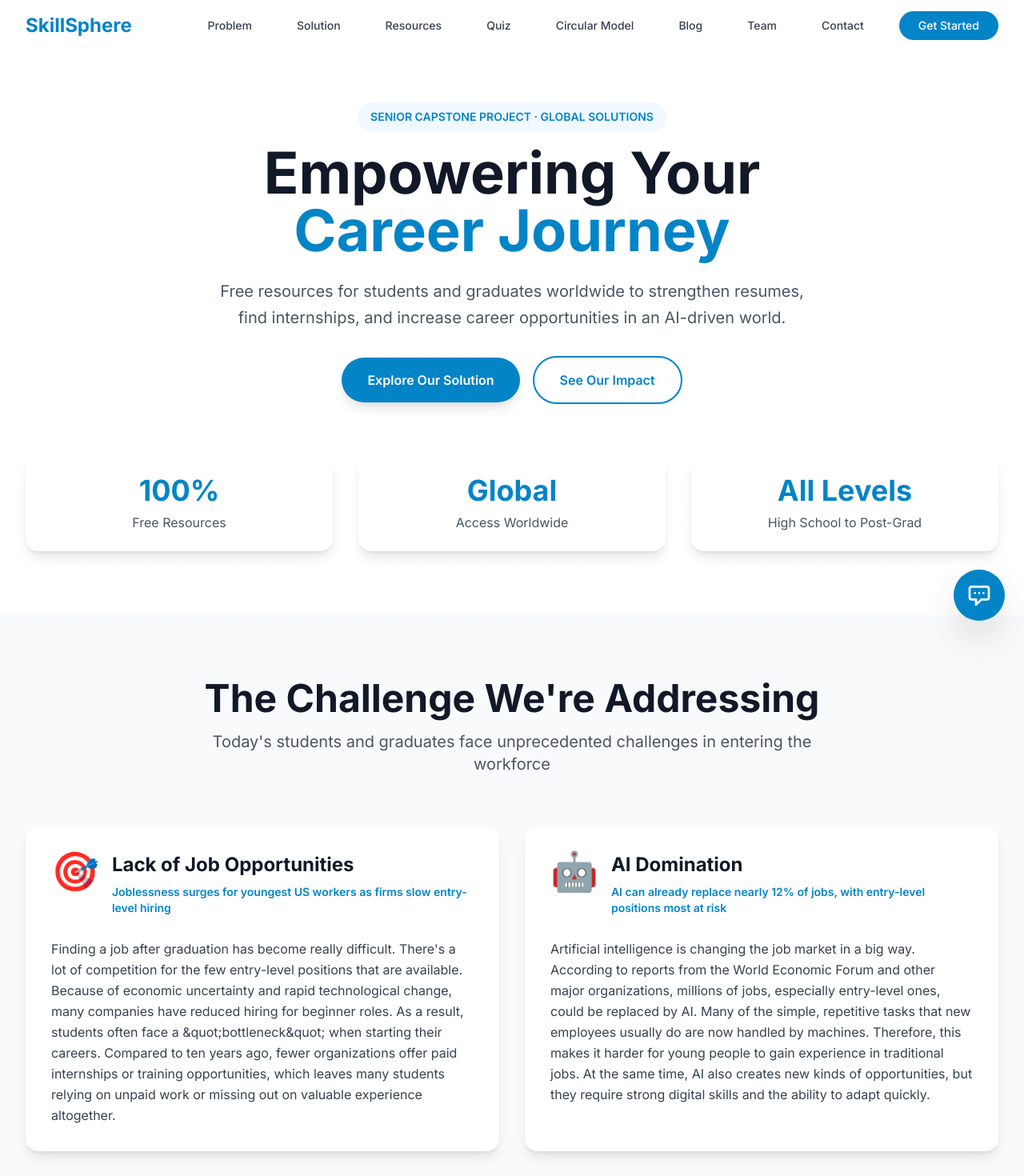
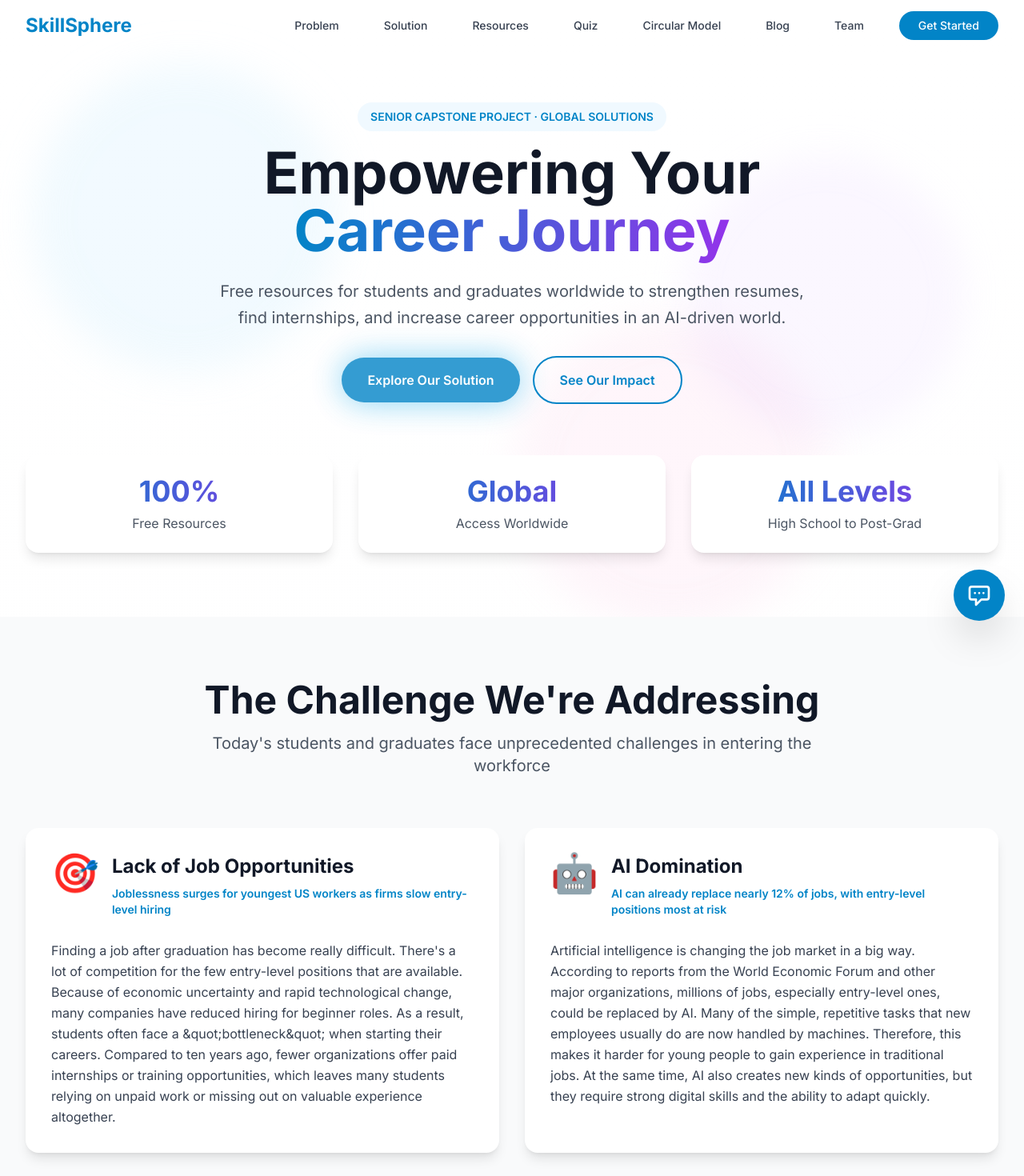
Before and after one commit to tridinhbui/skill-sphere, a Next.js app: page / in a window 1280 px wide. Shown: the top 1470 px of the page at 80% size. Built offline with nearby package versions, Linux system fonts and the light colour scheme.

Commit message:
feat: redesign Contact section to be more compact, add navbar link fix, and enhance UI with animations and effects

```diff
--- a/app/globals.css
+++ b/app/globals.css
@@ -13,3 +13,106 @@
     text-wrap: balance;
   }
 }
+
+/* Animations */
+@keyframes blob {
+  0% {
+    transform: translate(0px, 0px) scale(1);
+  }
+  33% {
+    transform: translate(30px, -50px) scale(1.1);
+  }
+  66% {
+    transform: translate(-20px, 20px) scale(0.9);
+  }
+  100% {
+    transform: translate(0px, 0px) scale(1);
+  }
+}
+
+@keyframes fade-in-up {
+  from {
+    opacity: 0;
+    transform: translateY(30px);
+  }
+  to {
+    opacity: 1;
+    transform: translateY(0);
+  }
+}
+
+@keyframes float {
+  0%, 100% {
+    transform: translateY(0px);
+  }
+  50% {
+    transform: translateY(-20px);
+  }
+}
+
+@keyframes pulse-glow {
+  0%, 100% {
+    opacity: 1;
+    box-shadow: 0 0 20px rgba(14, 165, 233, 0.4);
+  }
+  50% {
+    opacity: 0.8;
+    box-shadow: 0 0 40px rgba(14, 165, 233, 0.6);
+  }
+}
+
+.animate-blob {
+  animation: blob 7s infinite;
+}
+
+.animation-delay-2000 {
+  animation-delay: 2s;
+}
+
+.animation-delay-4000 {
+  animation-delay: 4s;
+}
+
+.animate-fade-in-up {
+  animation: fade-in-up 0.6s ease-out;
+}
+
+.animate-float {
+  animation: float 3s ease-in-out infinite;
+}
+
+.animate-pulse-glow {
+  animation: pulse-glow 2s ease-in-out infinite;
+}
+
+/* Smooth transitions */
+* {
+  transition-property: color, background-color, border-color, text-decoration-color, fill, stroke, opacity, box-shadow, transform, filter, backdrop-filter;
+  transition-timing-function: cubic-bezier(0.4, 0, 0.2, 1);
+  transition-duration: 150ms;
+}
+
+/* Gradient text */
+.gradient-text {
+  background: linear-gradient(135deg, #0ea5e9 0%, #8b5cf6 100%);
+  -webkit-background-clip: text;
+  -webkit-text-fill-color: transparent;
+  background-clip: text;
+}
+
+/* Glass morphism */
+.glass {
+  background: rgba(255, 255, 255, 0.1);
+  backdrop-filter: blur(10px);
+  border: 1px solid rgba(255, 255, 255, 0.2);
+}
+
+/* Hover effects */
+.hover-lift {
+  transition: transform 0.3s ease, box-shadow 0.3s ease;
+}
+
+.hover-lift:hover {
+  transform: translateY(-8px);
+  box-shadow: 0 20px 40px rgba(0, 0, 0, 0.1);
+}
--- a/components/Contact.tsx
+++ b/components/Contact.tsx
@@ -1,132 +1,129 @@
+"use client";
+
+import { useState } from "react";
+
 export default function Contact() {
+  const [expandedMember, setExpandedMember] = useState<number | null>(null);
+
   const teamMembers = [
     {
       name: "Sohni Singh",
       role: "Research and Website Content",
-      teamRole: "Team Member",
       contacts: {
         instagram: "_sohnisingh",
         linkedin: "Sohni Singh",
         email: "sohnisingh2020@gmail.com",
       },
       description:
-        "Sohni conducted extensive research on the content of the website, related to the different career industries, career pathways, and soft and technical skills needed for each industry. And she is very health-conscious and brings attention to wellbeing and sustainability to our team projects.",
-      about:
-        "Hello! My name is Sohni Singh, and I am a senior at Maharishi School. I am interested in neuroscience, healthcare, and entrepreneurship. I love to read, paint, travel, listen to music, and bake in my free time. For a long time, I felt very unsure about what I wanted to study in college and what career I could pursue. I didn't know exactly what steps I could take to really dive into my interests, talents, passions, and skills that would help me find a path that was suited for me. I often wished there was one main place or hub where I could have access to all of these, where I could have mentors and guidance for each career field that could provide insights into what those career fields really looked like on a daily basis.",
+        "Conducted extensive research on career industries, pathways, and skills. Health-conscious and brings attention to wellbeing and sustainability.",
       color: "from-blue-500 to-blue-600",
     },
     {
       name: "Sangay Yangdon Wangdi",
       role: "Research and Social Media Content",
-      teamRole: "Team Member",
       contacts: {
         instagram: null,
         linkedin: null,
         email: null,
       },
       description:
-        "Sangay helped with visual design of the SkillSphere website, and contributed to research and data collection, supporting our platform with valuable insights.",
-      about:
-        "Greetings! My name is Sangay Yangdon Wangdi. I am a senior at Maharishi School in Fairfield, Iowa. I have a lot of hobbies which include reading, playing sports, listening to music, doing yoga, watching movies, dancing, and singing. Academically, I have a keen interest in science and technology. Therefore, for college, I would probably like to study something related to my field of interest.",
+        "Helped with visual design and contributed to research and data collection, supporting our platform with valuable insights.",
       color: "from-purple-500 to-purple-600",
     },
     {
       name: "Camille",
       role: "Designing & Marketing",
-      teamRole: "Team Member",
       contacts: {
         instagram: null,
         linkedin: "Lingjun Jiang",
         email: "26jianca@eaaschool.org",
       },
       description:
-        "Camille mainly focused on maintaining our budget, conducting extensive marketing research to make the platform accessible and appealing to students and mentors.",
-      about: null,
+        "Focused on maintaining budget and conducting extensive marketing research to make the platform accessible and appealing.",
       color: "from-pink-500 to-pink-600",
     },
     {
       name: "Clary",
       role: "Design & Information Researcher",
-      teamRole: "Team Member",
       contacts: {
         instagram: null,
         linkedin: null,
         email: "linglu0310@gmail.com",
       },
       description:
-        "Clary focuses on information research and contributes to the platform's design, ensuring clarity, usability, and an intuitive user experience.",
-      about: null,
+        "Focuses on information research and contributes to platform design, ensuring clarity, usability, and intuitive user experience.",
       color: "from-green-500 to-green-600",
     },
     {
       name: "Phuong Nguyen",
       role: "Finance Management & Public Relations",
-      teamRole: "Team Member",
       contacts: {
         instagram: null,
         linkedin: "Phuong Nguyen",
         email: "pnguyencollege214@gmail.com",
       },
       description:
-        "Phuong manages finance and public relations, secures resources, and connects SkillSphere with partners and supporters for mentorship.",
-      about:
-        "Hello! My name is Phuong Nguyen, a senior at Maharishi School. I'm interested in entrepreneurship, business, and economics. I would love to spend my free time baking and listening to podcasts.",
+        "Manages finance and public relations, secures resources, and connects SkillSphere with partners and supporters for mentorship.",
       color: "from-orange-500 to-orange-600",
     },
   ];
 
   return (
-    <section id="contact" className="py-20 px-4 sm:px-6 lg:px-8 bg-gradient-to-b from-gray-50 to-white">
-      <div className="max-w-7xl mx-auto">
-        <div className="text-center mb-16">
-          <h2 className="text-4xl sm:text-5xl font-bold text-gray-900 mb-4">
-            Meet Our Team
+    <section
+      id="contact"
+      className="py-20 px-4 sm:px-6 lg:px-8 bg-gradient-to-b from-white via-gray-50 to-white relative overflow-hidden"
+    >
+      {/* Animated background elements */}
+      <div className="absolute inset-0 overflow-hidden pointer-events-none">
+        <div className="absolute top-20 left-10 w-72 h-72 bg-primary-200 rounded-full mix-blend-multiply filter blur-xl opacity-20 animate-blob"></div>
+        <div className="absolute top-40 right-10 w-72 h-72 bg-purple-200 rounded-full mix-blend-multiply filter blur-xl opacity-20 animate-blob animation-delay-2000"></div>
+        <div className="absolute -bottom-8 left-1/2 w-72 h-72 bg-pink-200 rounded-full mix-blend-multiply filter blur-xl opacity-20 animate-blob animation-delay-4000"></div>
+      </div>
+
+      <div className="max-w-7xl mx-auto relative z-10">
+        <div className="text-center mb-16 animate-fade-in-up">
+          <h2 className="text-4xl sm:text-5xl font-bold text-gray-900 mb-4 bg-gradient-to-r from-primary-600 to-purple-600 bg-clip-text text-transparent">
+            Contact Our Team
           </h2>
           <p className="text-xl text-gray-600 max-w-3xl mx-auto">
             Get to know the passionate individuals behind SkillSphere
           </p>
         </div>
 
-        <div className="space-y-12">
+        <div className="grid grid-cols-1 md:grid-cols-2 lg:grid-cols-3 gap-6 mb-12">
           {teamMembers.map((member, index) => (
             <div
               key={index}
-              className="bg-white rounded-2xl shadow-lg hover:shadow-2xl transition-all overflow-hidden"
+              className="group bg-white rounded-2xl shadow-lg hover:shadow-2xl transition-all duration-300 overflow-hidden border border-gray-100 hover:border-primary-300 hover:-translate-y-2"
             >
-              <div className="md:flex">
-                {/* Left side - Avatar and basic info */}
               <div
-                  className={`bg-gradient-to-r ${member.color} p-8 md:p-12 text-white md:w-1/3 flex flex-col justify-center items-center text-center`}
+                className={`bg-gradient-to-r ${member.color} p-6 text-white relative overflow-hidden`}
               >
-                  <div className="w-32 h-32 bg-white/20 rounded-full flex items-center justify-center text-white text-5xl font-bold mb-4 backdrop-blur-sm">
+                <div className="absolute inset-0 bg-black/10 group-hover:bg-black/20 transition-all"></div>
+                <div className="relative z-10">
+                  <div className="w-20 h-20 bg-white/20 backdrop-blur-sm rounded-full flex items-center justify-center text-white text-3xl font-bold mb-4 mx-auto group-hover:scale-110 transition-transform">
                     {member.name.charAt(0)}
                   </div>
-                  <h3 className="text-2xl font-bold mb-2">{member.name}</h3>
-                  <p className="text-sm opacity-90 mb-4">{member.teamRole}</p>
-                  <div className="w-16 h-1 bg-white/30 rounded-full"></div>
+                  <h3 className="text-xl font-bold text-center mb-1">
+                    {member.name}
+                  </h3>
+                  <p className="text-sm text-center opacity-90">{member.role}</p>
+                </div>
               </div>
 
-                {/* Right side - Details */}
-                <div className="md:w-2/3 p-8 md:p-12">
-                  <div className="mb-6">
-                    <span className="inline-block bg-primary-100 text-primary-700 px-4 py-2 rounded-full text-sm font-semibold mb-4">
-                      {member.role}
-                    </span>
-                    <p className="text-gray-700 leading-relaxed mb-6">
+              <div className="p-6">
+                <p className="text-gray-600 text-sm mb-4 leading-relaxed">
                   {member.description}
                 </p>
-                  </div>
 
-                  {/* Contact Information */}
-                  <div className="mb-6">
-                    <h4 className="text-lg font-bold text-gray-900 mb-4">
-                      Contact
-                    </h4>
                 <div className="space-y-2">
                   {member.contacts.email && (
-                        <div className="flex items-center text-gray-700">
+                    <a
+                      href={`mailto:${member.contacts.email}`}
+                      className="flex items-center text-sm text-gray-700 hover:text-primary-600 transition-colors group/item"
+                    >
                       <svg
-                            className="w-5 h-5 mr-3 text-primary-600"
+                        className="w-4 h-4 mr-2 text-primary-600 group-hover/item:scale-110 transition-transform"
                         fill="none"
                         stroke="currentColor"
                         viewBox="0 0 24 24"
@@ -138,18 +135,13 @@ export default function Contact() {
                           d="M3 8l7.89 5.26a2 2 0 002.22 0L21 8M5 19h14a2 2 0 002-2V7a2 2 0 00-2-2H5a2 2 0 00-2 2v10a2 2 0 002 2z"
                         />
                       </svg>
-                          <a
-                            href={`mailto:${member.contacts.email}`}
-                            className="hover:text-primary-600 transition-colors"
-                          >
-                            {member.contacts.email}
+                      <span className="truncate">{member.contacts.email}</span>
                     </a>
-                        </div>
                   )}
                   {member.contacts.linkedin && (
-                        <div className="flex items-center text-gray-700">
+                    <div className="flex items-center text-sm text-gray-700">
                       <svg
-                            className="w-5 h-5 mr-3 text-primary-600"
+                        className="w-4 h-4 mr-2 text-primary-600"
                         fill="currentColor"
                         viewBox="0 0 24 24"
                       >
@@ -159,9 +151,9 @@ export default function Contact() {
                     </div>
                   )}
                   {member.contacts.instagram && (
-                        <div className="flex items-center text-gray-700">
+                    <div className="flex items-center text-sm text-gray-700">
                       <svg
-                            className="w-5 h-5 mr-3 text-primary-600"
+                        className="w-4 h-4 mr-2 text-primary-600"
                         fill="currentColor"
                         viewBox="0 0 24 24"
                       >
@@ -172,44 +164,33 @@ export default function Contact() {
                   )}
                 </div>
               </div>
-
-                  {/* About Me */}
-                  {member.about && (
-                    <div className="bg-gray-50 rounded-xl p-6">
-                      <h4 className="text-lg font-bold text-gray-900 mb-3">
-                        About Me
-                      </h4>
-                      <p className="text-gray-700 leading-relaxed">
-                        {member.about}
-                      </p>
-                    </div>
-                  )}
-                </div>
-              </div>
             </div>
           ))}
         </div>
 
-        {/* Team Introduction Section */}
-        <div className="mt-16 bg-gradient-to-r from-primary-600 to-primary-700 rounded-2xl p-12 text-white text-center">
-          <h3 className="text-3xl font-bold mb-4">Team Introduction</h3>
-          <p className="text-xl mb-8 max-w-3xl mx-auto opacity-90">
-            We are a diverse team of passionate students from Maharishi School,
-            united by our shared vision of making career resources accessible to
+        {/* Compact Team Introduction */}
+        <div className="bg-gradient-to-r from-primary-600 via-purple-600 to-pink-600 rounded-2xl p-8 text-white text-center shadow-2xl relative overflow-hidden">
+          <div className="absolute inset-0 bg-black/10"></div>
+          <div className="relative z-10">
+            <h3 className="text-2xl font-bold mb-3">Team Introduction</h3>
+            <p className="text-primary-50 mb-6 max-w-2xl mx-auto">
+              A diverse team of passionate students from Maharishi School, united
+              by our shared vision of making career resources accessible to
               everyone, everywhere.
             </p>
             <div className="flex flex-wrap justify-center gap-4">
-            <div className="bg-white/10 backdrop-blur px-6 py-3 rounded-full">
-              <div className="text-2xl font-bold">5</div>
-              <div className="text-sm opacity-90">Team Members</div>
+              <div className="bg-white/20 backdrop-blur px-5 py-2 rounded-full">
+                <div className="text-xl font-bold">5</div>
+                <div className="text-xs opacity-90">Team Members</div>
               </div>
-            <div className="bg-white/10 backdrop-blur px-6 py-3 rounded-full">
-              <div className="text-2xl font-bold">100%</div>
-              <div className="text-sm opacity-90">Dedicated</div>
+              <div className="bg-white/20 backdrop-blur px-5 py-2 rounded-full">
+                <div className="text-xl font-bold">100%</div>
+                <div className="text-xs opacity-90">Dedicated</div>
               </div>
-            <div className="bg-white/10 backdrop-blur px-6 py-3 rounded-full">
-              <div className="text-2xl font-bold">∞</div>
-              <div className="text-sm opacity-90">Passion</div>
+              <div className="bg-white/20 backdrop-blur px-5 py-2 rounded-full">
+                <div className="text-xl font-bold">∞</div>
+                <div className="text-xs opacity-90">Passion</div>
+              </div>
             </div>
           </div>
         </div>
--- a/components/Hero.tsx
+++ b/components/Hero.tsx
@@ -1,9 +1,16 @@
 export default function Hero() {
   return (
-    <section className="pt-32 pb-20 px-4 sm:px-6 lg:px-8">
-      <div className="max-w-7xl mx-auto">
-        <div className="text-center">
-          <div className="inline-block mb-4 px-4 py-2 bg-primary-50 rounded-full">
+    <section className="pt-32 pb-20 px-4 sm:px-6 lg:px-8 relative overflow-hidden">
+      {/* Animated background blobs */}
+      <div className="absolute inset-0 overflow-hidden pointer-events-none">
+        <div className="absolute top-20 left-10 w-96 h-96 bg-primary-200 rounded-full mix-blend-multiply filter blur-xl opacity-20 animate-blob"></div>
+        <div className="absolute top-40 right-10 w-96 h-96 bg-purple-200 rounded-full mix-blend-multiply filter blur-xl opacity-20 animate-blob animation-delay-2000"></div>
+        <div className="absolute -bottom-8 left-1/2 w-96 h-96 bg-pink-200 rounded-full mix-blend-multiply filter blur-xl opacity-20 animate-blob animation-delay-4000"></div>
+      </div>
+
+      <div className="max-w-7xl mx-auto relative z-10">
+        <div className="text-center animate-fade-in-up">
+          <div className="inline-block mb-4 px-4 py-2 bg-primary-50 rounded-full hover-lift">
             <p className="text-primary-600 font-semibold text-sm">
               SENIOR CAPSTONE PROJECT · GLOBAL SOLUTIONS
             </p>
@@ -11,7 +18,9 @@ export default function Hero() {
           <h1 className="text-5xl sm:text-6xl lg:text-7xl font-bold text-gray-900 mb-6 leading-tight">
             Empowering Your
             <br />
-            <span className="text-primary-600">Career Journey</span>
+            <span className="bg-gradient-to-r from-primary-600 to-purple-600 bg-clip-text text-transparent">
+              Career Journey
+            </span>
           </h1>
           <p className="text-xl text-gray-600 mb-8 max-w-3xl mx-auto leading-relaxed">
             Free resources for students and graduates worldwide to strengthen
@@ -21,33 +30,33 @@ export default function Hero() {
           <div className="flex flex-col sm:flex-row gap-4 justify-center items-center">
             <a
               href="#solution"
-              className="bg-primary-600 text-white px-8 py-4 rounded-full font-semibold hover:bg-primary-700 transition-all hover:scale-105 shadow-lg"
+              className="bg-primary-600 text-white px-8 py-4 rounded-full font-semibold hover:bg-primary-700 transition-all hover:scale-110 shadow-lg hover:shadow-2xl animate-pulse-glow"
             >
               Explore Our Solution
             </a>
             <a
               href="#impact"
-              className="border-2 border-primary-600 text-primary-600 px-8 py-4 rounded-full font-semibold hover:bg-primary-50 transition-all"
+              className="border-2 border-primary-600 text-primary-600 px-8 py-4 rounded-full font-semibold hover:bg-primary-50 transition-all hover:scale-105 hover-lift"
             >
               See Our Impact
             </a>
           </div>
         </div>
         <div className="mt-16 grid grid-cols-1 md:grid-cols-3 gap-8">
-          <div className="text-center p-6 bg-white rounded-2xl shadow-lg hover:shadow-xl transition-shadow">
-            <div className="text-4xl font-bold text-primary-600 mb-2">
+          <div className="text-center p-6 bg-white rounded-2xl shadow-lg hover:shadow-2xl transition-all hover-lift hover:border-primary-300 border border-transparent">
+            <div className="text-4xl font-bold bg-gradient-to-r from-primary-600 to-purple-600 bg-clip-text text-transparent mb-2">
               100%
             </div>
             <p className="text-gray-600">Free Resources</p>
           </div>
-          <div className="text-center p-6 bg-white rounded-2xl shadow-lg hover:shadow-xl transition-shadow">
-            <div className="text-4xl font-bold text-primary-600 mb-2">
+          <div className="text-center p-6 bg-white rounded-2xl shadow-lg hover:shadow-2xl transition-all hover-lift hover:border-primary-300 border border-transparent">
+            <div className="text-4xl font-bold bg-gradient-to-r from-primary-600 to-purple-600 bg-clip-text text-transparent mb-2">
               Global
             </div>
             <p className="text-gray-600">Access Worldwide</p>
           </div>
-          <div className="text-center p-6 bg-white rounded-2xl shadow-lg hover:shadow-xl transition-shadow">
-            <div className="text-4xl font-bold text-primary-600 mb-2">
+          <div className="text-center p-6 bg-white rounded-2xl shadow-lg hover:shadow-2xl transition-all hover-lift hover:border-primary-300 border border-transparent">
+            <div className="text-4xl font-bold bg-gradient-to-r from-primary-600 to-purple-600 bg-clip-text text-transparent mb-2">
               All Levels
             </div>
             <p className="text-gray-600">High School to Post-Grad</p>
--- a/components/Navbar.tsx
+++ b/components/Navbar.tsx
@@ -67,16 +67,10 @@ export default function Navbar() {
                 Blog
               </a>
               <a
-                href="#team"
+                href="#contact"
                 className="text-gray-700 hover:text-primary-600 transition-colors px-3 py-2 text-sm font-medium"
               >
                 Team
-              </a>
-              <a
-                href="#contact"
-                className="text-gray-700 hover:text-primary-600 transition-colors px-3 py-2 text-sm font-medium"
-              >
-                Contact
               </a>
               <a
                 href="#resources"
```
Lines whose indentation alone changed are shown as unchanged.
